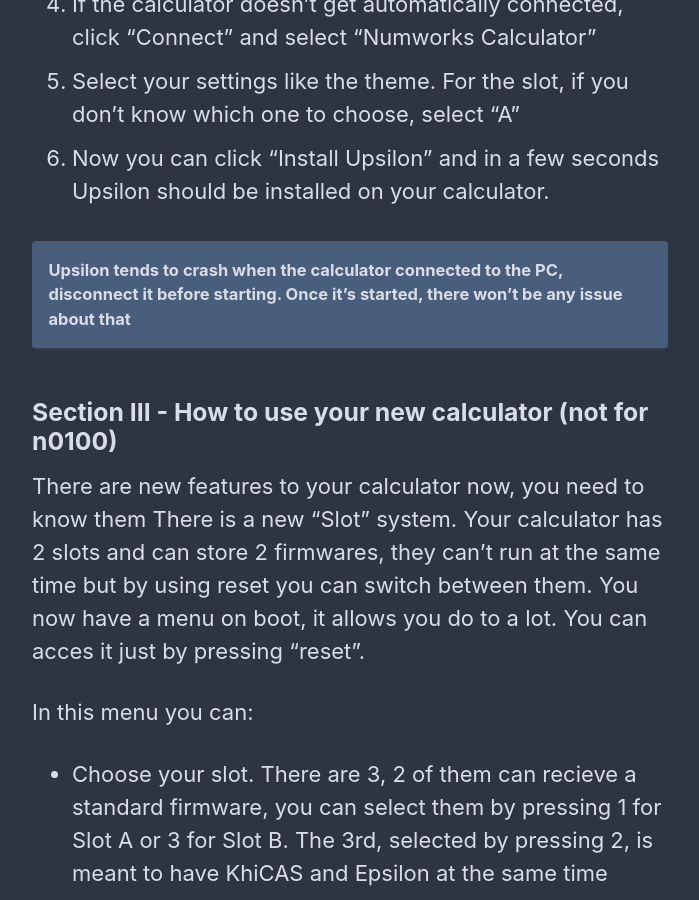
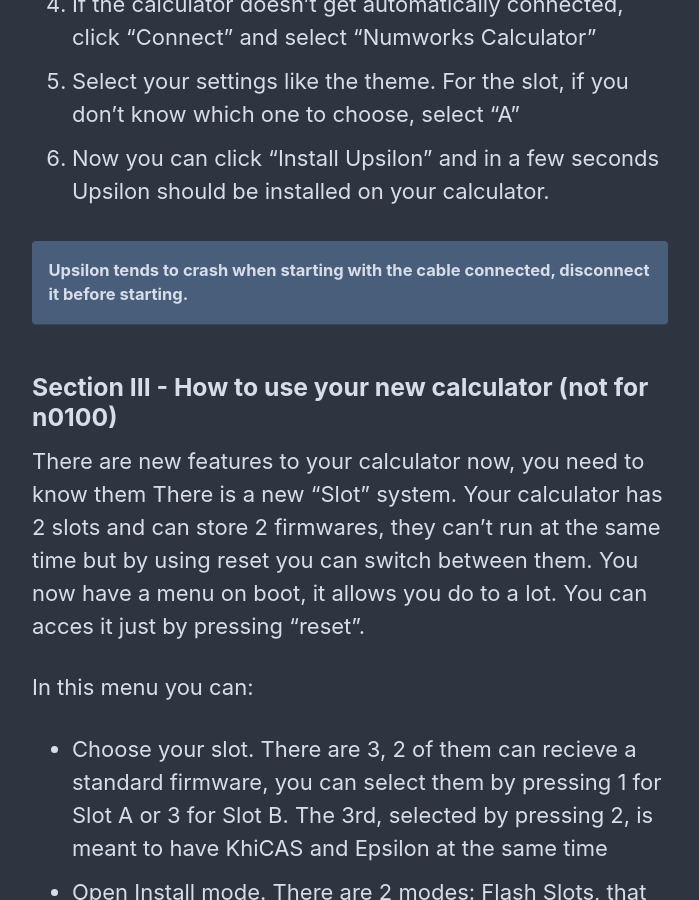
Before and after one commit to Omega-Numworks/Omega-Guide, a Jekyll site: the page built from _pages/en_US/upsilon.md, in a window 1280 px wide and 900 px high, scrolled down 1180 px. Shown: the whole window, without its empty margins (290-989 px from the left). Built offline with Jekyll 4.4.1, drawn with Linux system fonts in a browser that asks for light colours; comment, search, counter and statistics services are not loaded.

Commit message:
Update upsilon.md

```diff
--- a/_pages/en_US/upsilon.md
+++ b/_pages/en_US/upsilon.md
@@ -28,7 +28,7 @@
 5. Select your settings like the theme. For the slot, if you don't know which one to choose, select "A"
 6. Now you can click "Install Upsilon" and in a few seconds Upsilon should be installed on your calculator.
 
-Upsilon tends to crash when the calculator connected to the PC, disconnect it before starting. Once it's started, there won't be any issue about that
+Upsilon tends to crash when starting with the cable connected, disconnect it before starting.
 {: .notice--info}
 
 ### Section III - How to use your new calculator (not for n0100)
```
